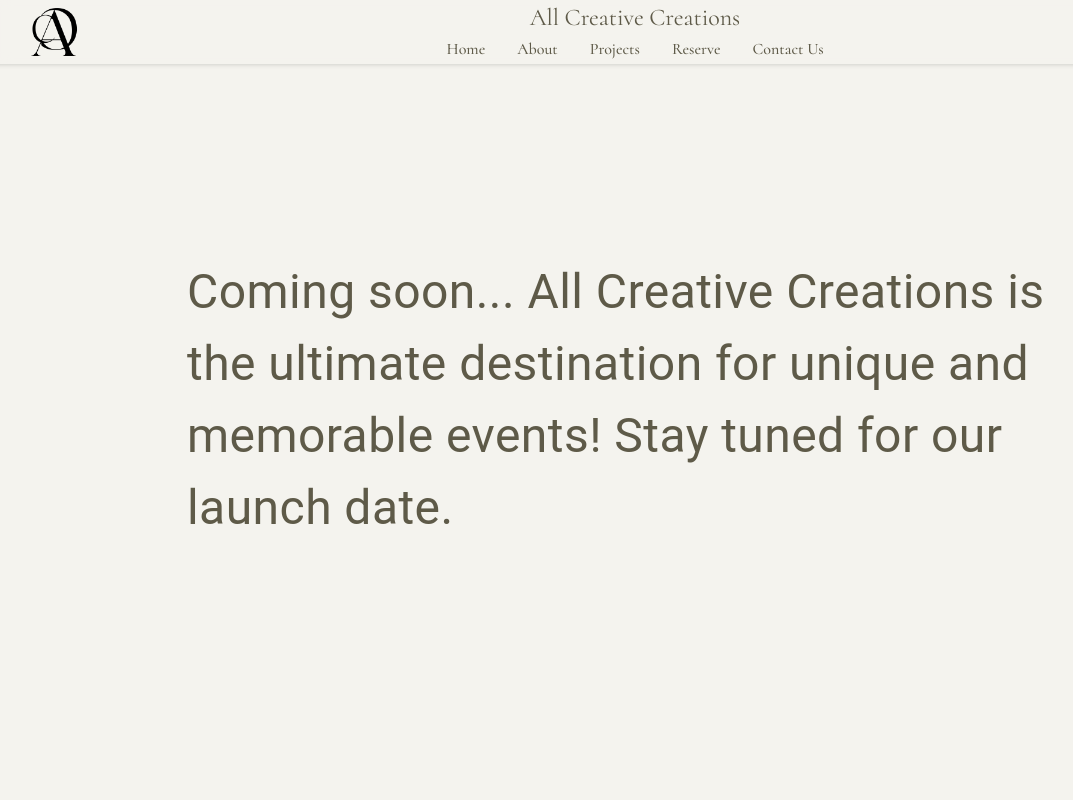
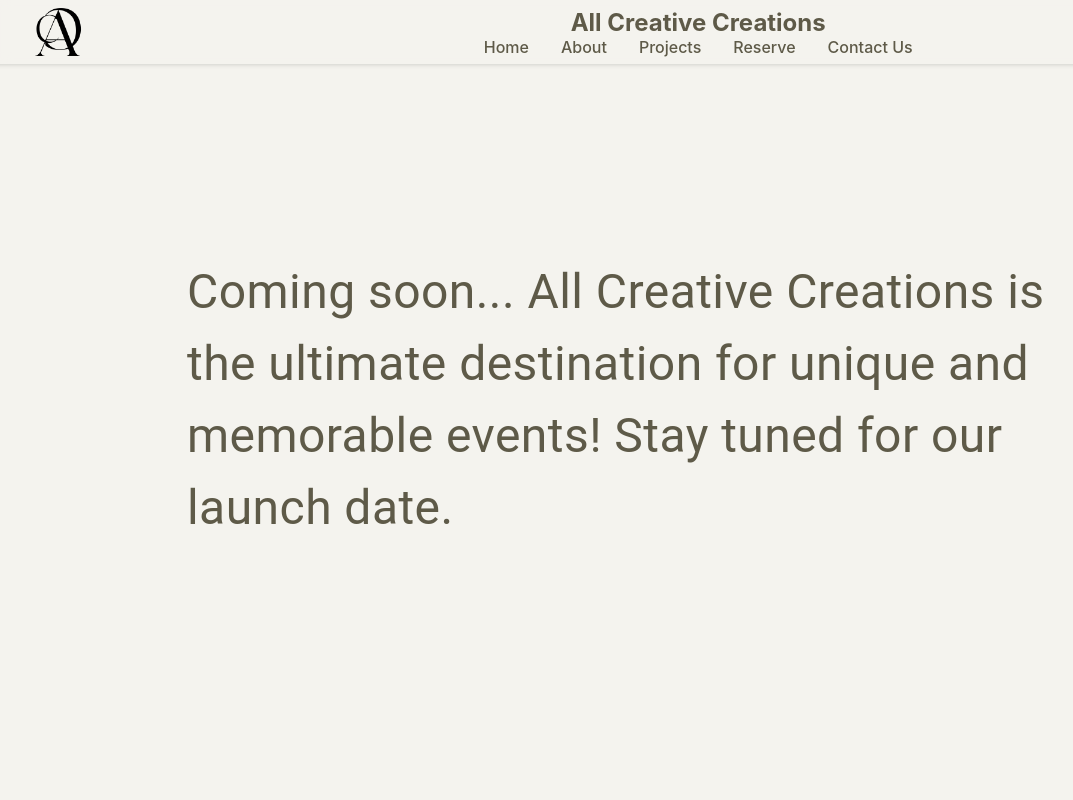
Before and after one commit to theplaceholders/allcreativecreations, a React (Vite) app in the folder frontend/: page / in a window 1280 px wide. Shown: the top 800 px of the page, without its empty margins (5-1078 px from the left). Built offline with nearby package versions, Linux system fonts and the light colour scheme; no server answers.

Commit message:
mobile optimization

```diff
--- a/frontend/src/components/NavBar.jsx
+++ b/frontend/src/components/NavBar.jsx
@@ -1,4 +1,3 @@
-
 import { useState } from 'react';
 import MenuIcon from './MenuIcon';
 import MenuPanel from './MenuPanel';
@@ -30,8 +29,10 @@ const NavBar = () => {
                 <div className="navbar__logo">
                     <img src={logo} alt="logo" />
                 </div>
+                <div className="navbar__center">
                     <div className="navbar-title">
                         All Creative Creations
+                    </div>
                     <ul className="navbar__menu">
                         <li className="navbar__item">
                             <Link to="/" className="navbar__link">Home</Link>
@@ -50,7 +51,6 @@ const NavBar = () => {
                         </li>
                     </ul>
                 </div>
-
                 <MenuIcon handleClickEvent={toggleShowMenuPanel} />
             </nav>
             <MenuPanel show={showMenuPanel} toggleShowMenuPanel={toggleShowMenuPanel} />
--- a/frontend/src/components/navbar.sass
+++ b/frontend/src/components/navbar.sass
@@ -1,68 +1,65 @@
 @use '../styles/global/_main-color.sass' as main
 
 #navbar
-  width: 100vw
+  width: 100% !important
   height: 4rem
   display: flex
-  justify-content: center  // Center items horizontally
+  justify-content: space-between
   align-items: center
   background-color: rgba(main.$background-color-light, 0.85)
   backdrop-filter: blur(8px)
   box-shadow: 0 0 5px rgba(0, 0, 0, 0.2)
   transition: ease-in-out 0.3s
   position: relative
-  z-index: 10
-
-  .navbar-title
-    position: absolute
-    font-family: "Cormorant", serif
-    font-optical-sizing: auto
-    font-style: normal
-    top: 50%
-    left: 50%
-    transform: translate(-50%, -50%)
-    display: flex
-    flex-direction: column
-    justify-content: center
-    align-items: center
-    font-size: 1.5rem
-
-  @media (min-width: 768px)
-    justify-content: flex-start
+  padding: 0 20px
 
   .navbar__logo
-    position: absolute
-    left: 1rem
     display: flex
+    flex: 0 1 auto
     justify-content: flex-start
     align-items: center
     padding: 0.5rem 1.2rem
     overflow: hidden
-    z-index: 15
 
     img
       height: 48px
       cursor: pointer
 
-  .navbar__menu
-    display: none
+  .navbar__center
+    flex: 1
+    display: flex
+    flex-direction: column
+    align-items: center
+    text-align: center
 
-    @media (min-width: 768px)
-      display: flex
-      position: relative
-      left: 50%
-      transform: translateX(-50%)
-      align-items: center
-      list-style-type: none
-      margin: 0
-      padding: 0
-      z-index: 10 // Lower than .navbar-title
+    .navbar-title
+      font-size: 1.5em
+      font-weight: bold
 
-      .navbar__item
-        margin: 0 1rem
 
-        .navbar__link
-          text-decoration: none
-          color: main.$text-color-light
-          font-size: 1rem
-          font-weight: 500
+    .navbar__menu
+      display: none
+
+      @media (min-width: 768px)
+        display: flex
+        position: relative
+        justify-content: center
+        align-items: center
+        list-style-type: none
+        margin: 0
+        padding: 0
+
+        .navbar__item
+          margin: 0 1rem
+
+          .navbar__link
+            text-decoration: none
+            color: main.$text-color-light
+            font-size: 1rem
+            font-weight: 500
+
+  #menu-icon
+    flex: 0 1 auto
+
+  @media (min-width: 768px)
+    justify-content: space-between
```
Lines whose indentation alone changed are shown as unchanged.
